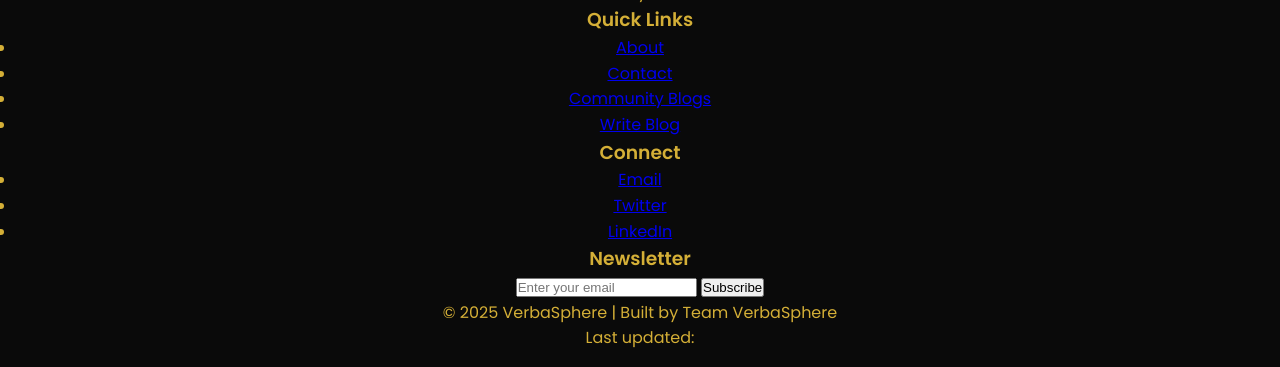
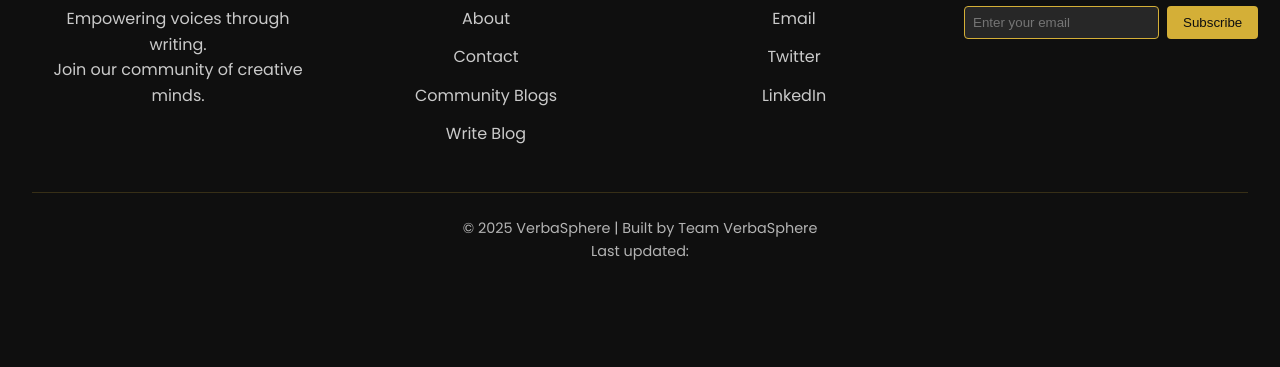
Before and after one commit to Snehashri25/verbasphere-home, a plain HTML site: page index.html in a window 1280 px wide. Shown: the part 1881-2248 px from the top of the page. After the commit the page ends 2160 px from the top, so only its background shows below. Drawn offline with Linux system fonts and the light colour scheme.

Commit message:
added styles for footer element

```diff
--- a/styles.css
+++ b/styles.css
@@ -249,3 +249,140 @@ footer {
   outline-offset: 2px;
   box-shadow: 0 0 0 4px rgba(212, 175, 55, 0.3);
 }
+
+/* Footer Styles */
+.footer {
+  background-color: rgba(15, 15, 15, 0.95);
+  border-top: 1px solid var(--gold);
+  padding: 3rem 2rem 1rem;
+}
+
+.footer-content {
+  max-width: 1200px;
+  margin: 0 auto;
+  display: grid;
+  grid-template-columns: repeat(auto-fit, minmax(250px, 1fr));
+  gap: 2rem;
+  margin-bottom: 2rem;
+}
+
+.footer-section h3 {
+  color: var(--gold);
+  margin-bottom: 1.2rem;
+  font-size: 1.2rem;
+}
+
+.footer-section p {
+  color: var(--white);
+  opacity: 0.8;
+  line-height: 1.6;
+}
+
+.footer-section ul {
+  list-style: none;
+  padding: 0;
+}
+
+.footer-section ul li {
+  margin-bottom: 0.8rem;
+}
+
+.footer-section ul a {
+  color: var(--white);
+  text-decoration: none;
+  opacity: 0.8;
+  transition: all 0.3s ease;
+}
+
+.footer-section ul a:hover {
+  color: var(--gold);
+  opacity: 1;
+}
+
+.footer-bottom {
+  text-align: center;
+  padding-top: 1.5rem;
+  border-top: 1px solid rgba(212, 175, 55, 0.2);
+}
+
+.footer-bottom p {
+  color: var(--white);
+  opacity: 0.7;
+  font-size: 0.9rem;
+}
+
+/* Newsletter Form Styles */
+.newsletter-form {
+  display: flex;
+  gap: 0.5rem;
+  margin-top: 1rem;
+}
+
+.newsletter-form input {
+  padding: 0.5rem;
+  border: 1px solid var(--gold);
+  background: rgba(255, 255, 255, 0.1);
+  color: var(--white);
+  border-radius: 4px;
+  flex-grow: 1;
+}
+
+.newsletter-form input:focus {
+  outline: none;
+  border-color: var(--white);
+}
+
+.newsletter-btn {
+  padding: 0.5rem 1rem;
+  background: var(--gold);
+  border: none;
+  color: var(--black);
+  border-radius: 4px;
+  cursor: pointer;
+  transition: all 0.3s ease;
+}
+
+.newsletter-btn:hover {
+  background: var(--white);
+}
+
+.newsletter-message {
+  margin-top: 0.5rem;
+  font-size: 0.9rem;
+  min-height: 20px;
+}
+
+.newsletter-message.success {
+  color: #4CAF50;
+}
+
+.newsletter-message.error {
+  color: #f44336;
+}
+
+/* Social Links Styles */
+.social-link {
+  display: inline-block;
+  transform: translateX(0);
+  transition: transform 0.3s ease;
+}
+
+.social-link:hover {
+  transform: translateX(5px);
+}
+
+@keyframes fadeIn {
+  from { opacity: 0; }
+  to { opacity: 1; }
+}
+
+@media (max-width: 768px) {
+  .footer {
+    padding: 2rem 1rem 1rem;
+  }
+
+  .footer-content {
+    grid-template-columns: 1fr;
+    text-align: center;
+  }
+}
```
